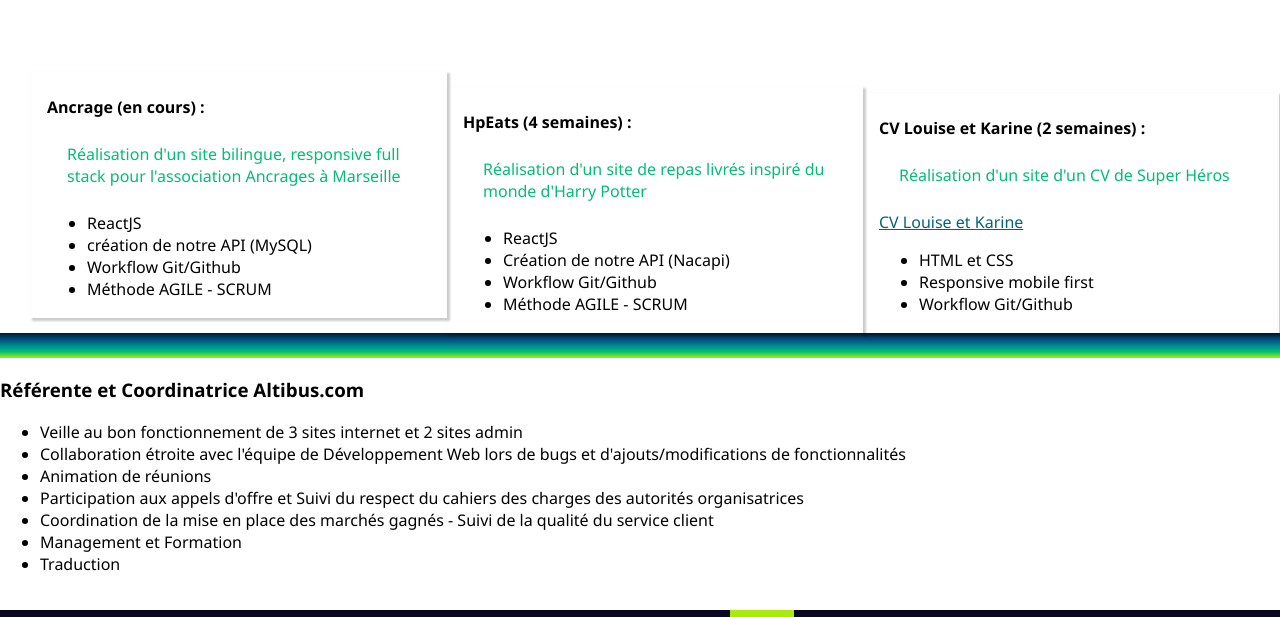
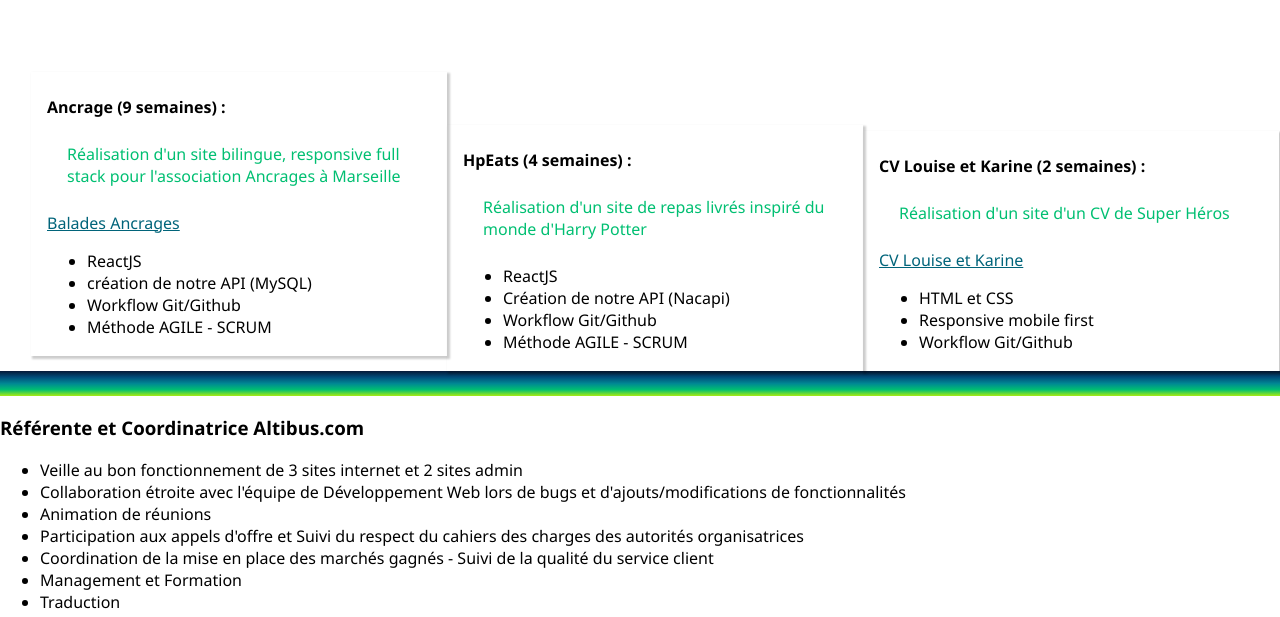
Before and after one commit to wiredmaud/CV-Maud, a website: page experience.html in a window 1280 px wide. Shown: the part 182-799 px from the top of the page. Drawn offline with Linux system fonts and the light colour scheme.

Commit message:
ancrages link

```diff
--- a/experience.html
+++ b/experience.html
@@ -43,10 +43,11 @@
                     <div class="wcs-container">
 
                         <div class="ancrages-container">
-                            <h4>Ancrage (en cours) : </h4>
+                            <h4>Ancrage (9 semaines) : </h4>
                             <p>
                             Réalisation d'un site bilingue, responsive
                             full stack pour l'association Ancrages à Marseille</p>
+                            <a id="cv-link" href="https://wiredmaud.github.io/Projet-1---L.K/" alt="cv louise et karine">Balades Ancrages</a>
                             <ul>
                                 <li>ReactJS</li>
                                 <li>création de notre API (MySQL)</li>
```
